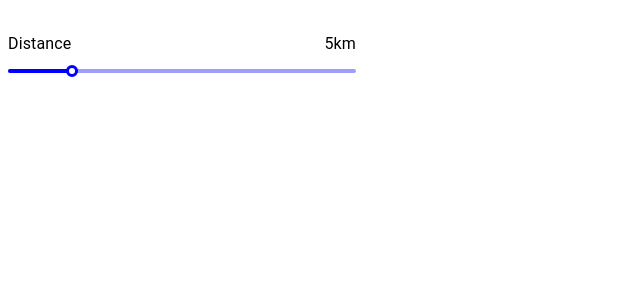
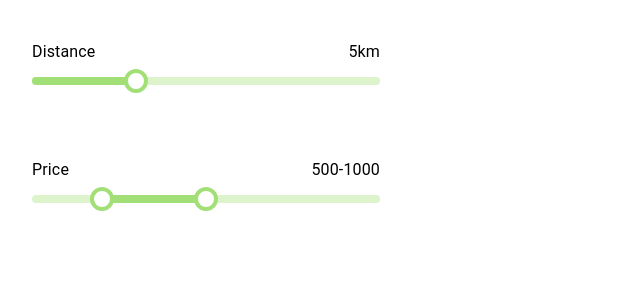
Before and after one commit to SikandarZameer/Search-App, a React (Create React App) app: page / in a window 1280 px wide. Shown: the top 300 px of the page, without its empty margins (0-640 px from the left). Built offline with nearby package versions, Linux system fonts and the light colour scheme.

Commit message:
Custom-Slider

```diff
--- a/src/App.js
+++ b/src/App.js
@@ -5,7 +5,8 @@ import CustomSlider from "./Components/CustomSlider";
 export default function App() {
   return (
     <div className="App">
-      <CustomSlider />
+      <CustomSlider label1="Distance" label2="5km" points={30} />
+      <CustomSlider label1="Price" label2="500-1000" points={[20, 50]} />
     </div>
   );
 }
--- a/src/Components/CustomSlider.jsx
+++ b/src/Components/CustomSlider.jsx
@@ -1,83 +1,78 @@
-import React from 'react';
-import PropTypes from 'prop-types';
-import { withStyles, makeStyles } from '@material-ui/core/styles';
-import Slider from '@material-ui/core/Slider';
-import Typography from '@material-ui/core/Typography';
-import Tooltip from '@material-ui/core/Tooltip';
-import Grid from '@material-ui/core/Grid';
+import React from "react";
+import { withStyles, makeStyles } from "@material-ui/core/styles";
+import Slider from "@material-ui/core/Slider";
+import Typography from "@material-ui/core/Typography";
+import Grid from "@material-ui/core/Grid";
 
-
-const useStyles = makeStyles((theme) => ({
+const useStyles = makeStyles(theme => ({
   root: {
-    width: 300 + theme.spacing(3) * 2,
+    width: 300 + 24 * 2,
+    padding: 24
   },
   margin: {
-    height: theme.spacing(3),
-  },
+    height: theme.spacing(1)
+  }
 }));
-
-function ValueLabelComponent(props) {
-  const { children, open, value } = props;
-
-  return (
-    <Tooltip open={open} enterTouchDelay={0} placement="top" title={value}>
-      {children}
-    </Tooltip>
-  );
-}
-
-ValueLabelComponent.propTypes = {
-  children: PropTypes.element.isRequired,
-  open: PropTypes.bool.isRequired,
-  value: PropTypes.number.isRequired,
-};
 
 const PrettoSlider = withStyles({
   root: {
-    color: 'blue',
-    height: 4,
+    color: "#a2df77",
+    height: 8
   },
   thumb: {
-    height: 12,
-    width: 12,
-    backgroundColor: '#fff',
-    border: '3px solid currentColor',
-    marginTop: -4,
+    height: 24,
+    width: 24,
+    backgroundColor: "#fff",
+    border: "4px solid currentColor",
+    marginTop: -8,
     marginLeft: -12,
-    '&:focus, &:hover, &$active': {
-      boxShadow: 'inherit',
-    },
+    "&:focus,&:hover,&$active": {
+      boxShadow: "inherit"
+    }
   },
   active: {},
   valueLabel: {
-    left: 'calc(-50% + 4px)',
+    left: "calc(-50% + 4px)"
   },
   track: {
-    height: 4,
-    borderRadius: 2,
+    height: 8,
+    borderRadius: 4
   },
   rail: {
-    height: 4,
-    borderRadius: 2,
-  },
+    height: 8,
+    borderRadius: 4
+  }
 })(Slider);
 
-
-export default function CustomizedSlider() {
+const CustomSlider = ({ label1, label2, points }) => {
   const classes = useStyles();
+  const [value, setValue] = React.useState(points);
 
   return (
     <div className={classes.root}>
       <div className={classes.margin} />
-      <Grid container direction="row" justify="space-between" alignItems="flex-start">
+      <Grid
+        container
+        direction="row"
+        justify="space-between"
+        alignItems="flex-start"
+      >
         <Grid item>
-          <Typography>Distance</Typography>
+          <Typography>{label1}</Typography>
         </Grid>
         <Grid item>
-          <Typography>5km</Typography>
+          <Typography>{label2}</Typography>
         </Grid>
       </Grid>
-      <PrettoSlider valueLabelDisplay="auto" aria-label="pretto slider" defaultValue={20} />
+      <PrettoSlider
+        valueLabelDisplay="auto"
+        defaultValue={50}
+        value={value}
+        onChange={(event, v) => {
+          setValue(v);
+        }}
+      />
     </div>
   );
-}
+};
+export default CustomSlider;
```
